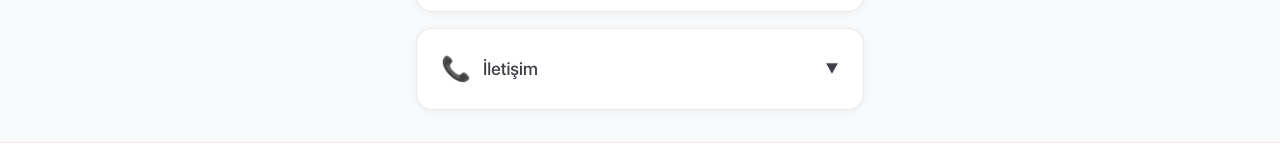
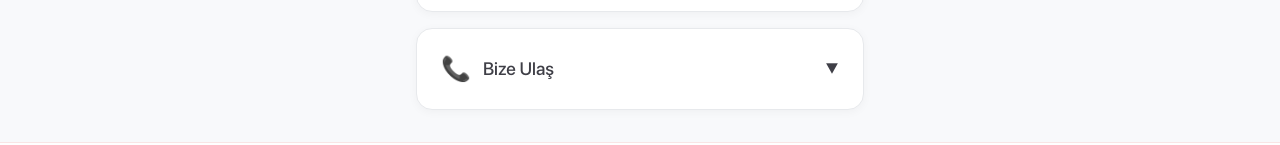
Before and after one commit to macitmert/yatirimlikevler, a Next.js app: page / in a window 1280 px wide. Shown: the part 415-560 px from the top of the page. Built offline with nearby package versions, Linux system fonts and the light colour scheme.

Commit message:
Update contact section title from 'İletişim' to 'Bize Ulaş'

```diff
--- a/app/page.tsx
+++ b/app/page.tsx
@@ -639,7 +639,7 @@ export default function Home() {
             >
               <span className="flex items-center gap-3">
                 <span className="text-2xl">📞</span>
-                <span className="text-lg">İletişim</span>
+                <span className="text-lg">Bize Ulaş</span>
               </span>
               <span className={`transform transition-transform duration-200 ${openDetails.iletisim ? 'rotate-180' : ''}`}>
                 ▼
```
